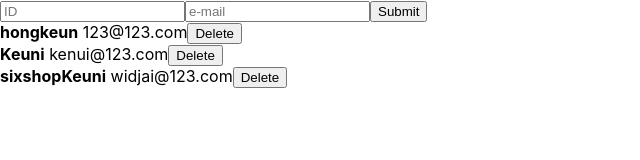
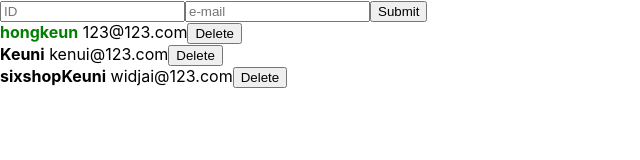
Before and after one commit to Keu-ni/fc-react, a React (Create React App) app: page / in a window 1280 px wide. Shown: the top 160 px of the page, without its empty margins (0-640 px from the left). Built offline with nearby package versions, Linux system fonts and the light colour scheme.

Commit message:
Array - Delete

```diff
--- a/src/App.js
+++ b/src/App.js
@@ -8,16 +8,19 @@
         id: 1,
         username: 'hongkeun',
         email: '123@123.com',
+        active: true,
     },
     {
         id: 2,
         username: 'Keuni',
         email: 'kenui@123.com',
+        active: false,
     },
     {
         id: 3,
         username: 'sixshopKeuni',
         email: 'widjai@123.com',
+        active: false,
     },
   ]);
 
@@ -61,6 +64,14 @@
     setUsers(users.filter(user => user.id !== id));
   }
 
+  const onToggle = id => {
+    setUsers(users.map(
+      user => user.id === id ?
+      {...user, active: !user.active}
+      : user
+    ))
+  }
+
   return (
     <>
       <CreateUser
@@ -69,7 +80,7 @@
         onChange={onChange}
         onCreate={onCreate}
         />
-      <UserList users={users} onRemove={onRemove} />
+      <UserList users={users} onRemove={onRemove} onToggle={onToggle} />
     </>
   );
 }
--- a/src/UserList.js
+++ b/src/UserList.js
@@ -1,11 +1,19 @@
 import * as React from 'react';
 
 function User(props) {
-    const { user, onRemove } = props;
-    const { id, username, email} = user;
+    const { user, onRemove, onToggle } = props;
+    const { id, username, email, active} = user;
     return (
         <div>
-            <b>{username}</b> <span>{email}</span>
+            <b style={{
+                    color: active ? 'green' : 'black',
+                    cursor: 'pointer'
+                }}
+                onClick={() => onToggle(id)}
+            >
+                {username}
+            </b>&nbsp;
+            <span>{email}</span>
             <button onClick={() => onRemove(id)}>Delete</button>
         </div>
     );
@@ -13,7 +21,7 @@
 
 
 function UserList(props) {
-    const { users, onRemove } = props;
+    const { users, onRemove, onToggle } = props;
     return (
         <div>
             {
@@ -22,6 +30,7 @@
                         key={user.id}
                         user={user}
                         onRemove={onRemove}
+                        onToggle={onToggle}
                         />
                 })
             }
```
Also changed, not shown: 1 other file (tests, documents, lock files or other folders).
